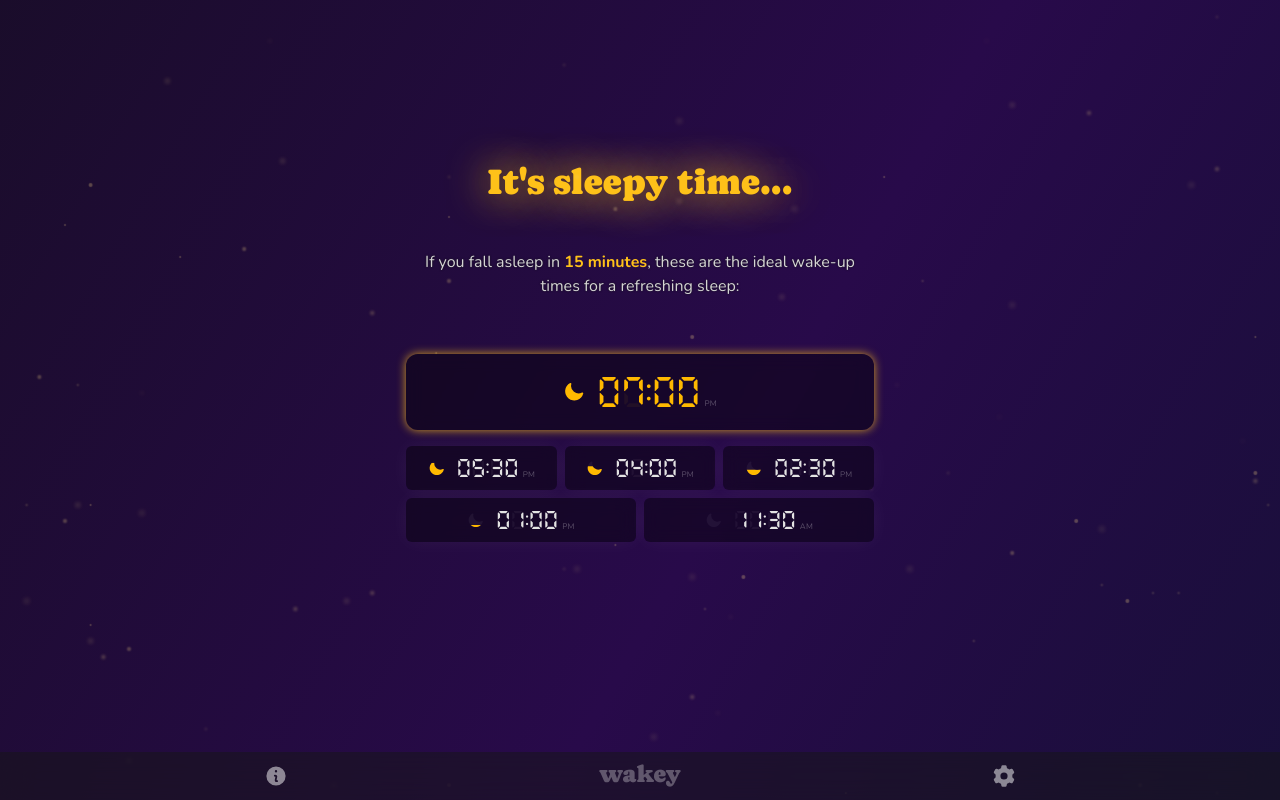
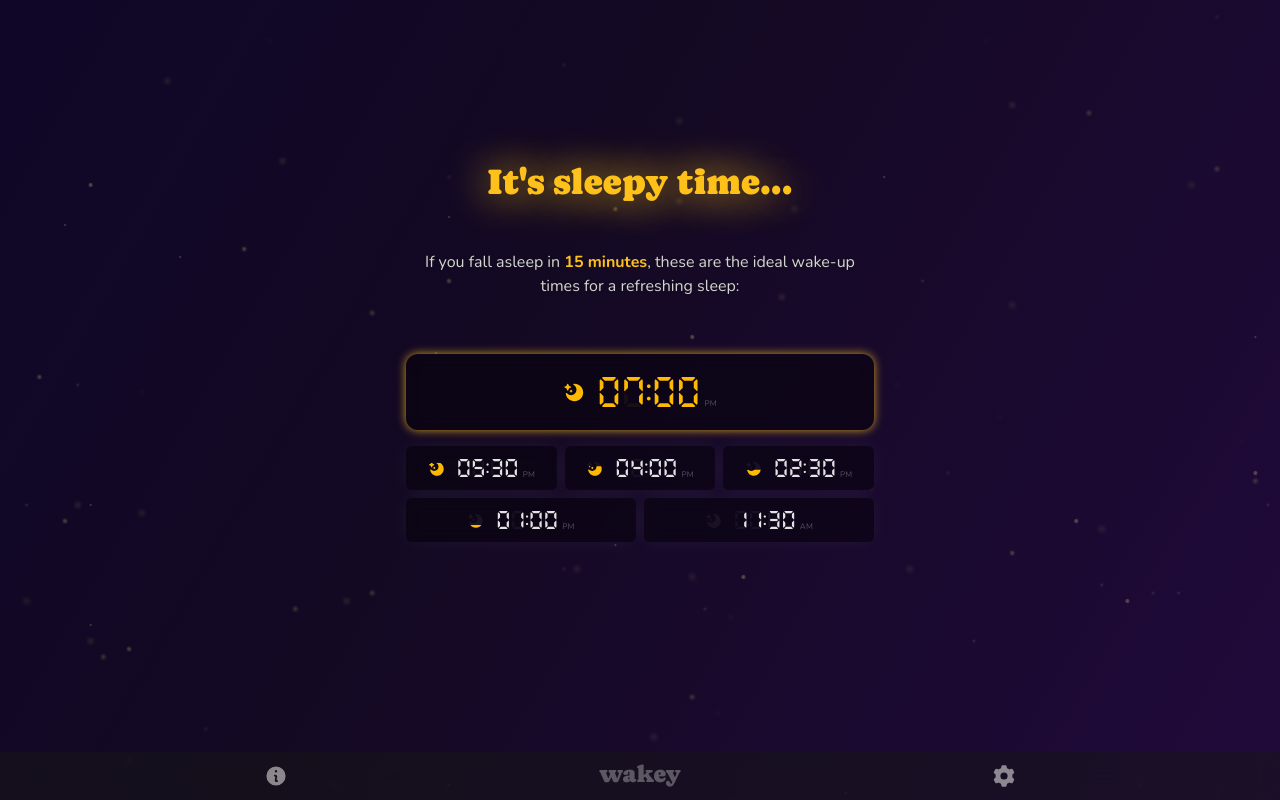
Before and after one commit to aronsantha/wakey, a React (Vite) app: page / in a window 1280 px wide. Built offline with nearby package versions, Linux system fonts and the light colour scheme.

Commit message:
adjust icons, bg color

```diff
--- a/src/components/App.jsx
+++ b/src/components/App.jsx
@@ -3,7 +3,6 @@ import { useStickyState } from "../hooks.js";
 import BaseModal from "./BaseModal.jsx";
 import {
   Cog6ToothIcon,
-  MoonIcon,
   InformationCircleIcon,
 } from "@heroicons/react/20/solid";
 
@@ -213,17 +212,59 @@ function App() {
                 >
                   <div className="flex h-lh flex-row items-center justify-center gap-x-3 gap-y-1">
                     <div
-                      className="grid h-full items-center"
+                      className="grid h-[60%] items-center"
                       aria-label={SLEEP_CYCLE_INTERVALS[index] + " " + "hours"}
                       title={SLEEP_CYCLE_INTERVALS[index] + " " + "hours"}
                     >
-                      <MoonIcon className="col-1 row-1 h-[60%] text-white/5" />
-                      <MoonIcon
-                        className="col-1 row-1 h-[60%] text-amber-400"
+                      <svg
+                        className="col-1 row-1 text-white/5"
+                        fill="currentColor"
+                        height="100%"
+                        width="100%"
+                        version="1.1"
+                        xmlns="http://www.w3.org/2000/svg"
+                        xmlns:xlink="http://www.w3.org/1999/xlink"
+                        viewBox="0 0 32 32"
+                        xml:space="preserve"
+                      >
+                        <g>
+                          <path
+                            d="M17,4c-0.2,0-0.5,0-0.7,0l-0.1,0c-0.4,0-0.8,0.4-0.9,0.8s0.1,0.9,0.5,1.1C18.4,7.3,20,10,20,13c0,4.4-3.6,8-8,8
+		c-2.3,0-4.6-1-6.1-2.8c-0.3-0.3-0.8-0.4-1.2-0.3c-0.4,0.2-0.6,0.6-0.6,1.1c1,6.4,6.4,11,12.8,11c7.2,0,13-5.8,13-13S24.2,4,17,4z"
+                          />
+                          <path
+                            d="M6,13.2C6.1,13.7,6.5,14,7,14s0.9-0.3,1-0.8c0.5-2.2,1-2.7,3.3-3.3C11.7,9.9,12,9.5,12,9s-0.3-0.9-0.8-1C9,7.5,8.5,7,8,4.8
+		C7.9,4.3,7.5,4,7,4S6.1,4.3,6,4.8C5.5,7,5,7.5,2.8,8C2.3,8.1,2,8.5,2,9s0.3,0.9,0.8,1C5,10.5,5.5,11,6,13.2z"
+                          />
+                          <path d="M11,14c-0.6,0-1,0.4-1,1s0.4,1,1,1c0,0.6,0.4,1,1,1s1-0.4,1-1c0.6,0,1-0.4,1-1s-0.4-1-1-1c0-0.6-0.4-1-1-1S11,13.4,11,14z" />
+                        </g>
+                      </svg>
+                      <svg
+                        className="col-1 row-1 text-amber-400"
                         style={{
                           clipPath: `inset(${heightPercent}% 0 0  0)`,
                         }}
-                      />
+                        fill="currentColor"
+                        height="100%"
+                        width="100%"
+                        version="1.1"
+                        xmlns="http://www.w3.org/2000/svg"
+                        xmlns:xlink="http://www.w3.org/1999/xlink"
+                        viewBox="0 0 32 32"
+                        xml:space="preserve"
+                      >
+                        <g>
+                          <path
+                            d="M17,4c-0.2,0-0.5,0-0.7,0l-0.1,0c-0.4,0-0.8,0.4-0.9,0.8s0.1,0.9,0.5,1.1C18.4,7.3,20,10,20,13c0,4.4-3.6,8-8,8
+		c-2.3,0-4.6-1-6.1-2.8c-0.3-0.3-0.8-0.4-1.2-0.3c-0.4,0.2-0.6,0.6-0.6,1.1c1,6.4,6.4,11,12.8,11c7.2,0,13-5.8,13-13S24.2,4,17,4z"
+                          />
+                          <path
+                            d="M6,13.2C6.1,13.7,6.5,14,7,14s0.9-0.3,1-0.8c0.5-2.2,1-2.7,3.3-3.3C11.7,9.9,12,9.5,12,9s-0.3-0.9-0.8-1C9,7.5,8.5,7,8,4.8
+		C7.9,4.3,7.5,4,7,4S6.1,4.3,6,4.8C5.5,7,5,7.5,2.8,8C2.3,8.1,2,8.5,2,9s0.3,0.9,0.8,1C5,10.5,5.5,11,6,13.2z"
+                          />
+                          <path d="M11,14c-0.6,0-1,0.4-1,1s0.4,1,1,1c0,0.6,0.4,1,1,1s1-0.4,1-1c0.6,0,1-0.4,1-1s-0.4-1-1-1c0-0.6-0.4-1-1-1S11,13.4,11,14z" />
+                        </g>
+                      </svg>
                     </div>
                     <div className="flex items-end gap-1">
                       <div className="grid">
--- a/src/style.css
+++ b/src/style.css
@@ -8,9 +8,9 @@
   overflow: hidden;
   color: #e3e3e3;
   background-color: #1b1426;
-  background: linear-gradient(-60deg, #101231, #280a4a, #180d26, #0f0543);
+  background: linear-gradient(-60deg, #280a4a, #140923, #0a0331);
   background-size: 200% 200%;
-  animation: gradient 20s infinite;
+  animation: gradient 30s infinite;
 
   --star-color: #f0d184;
   font-synthesis: none;
```
